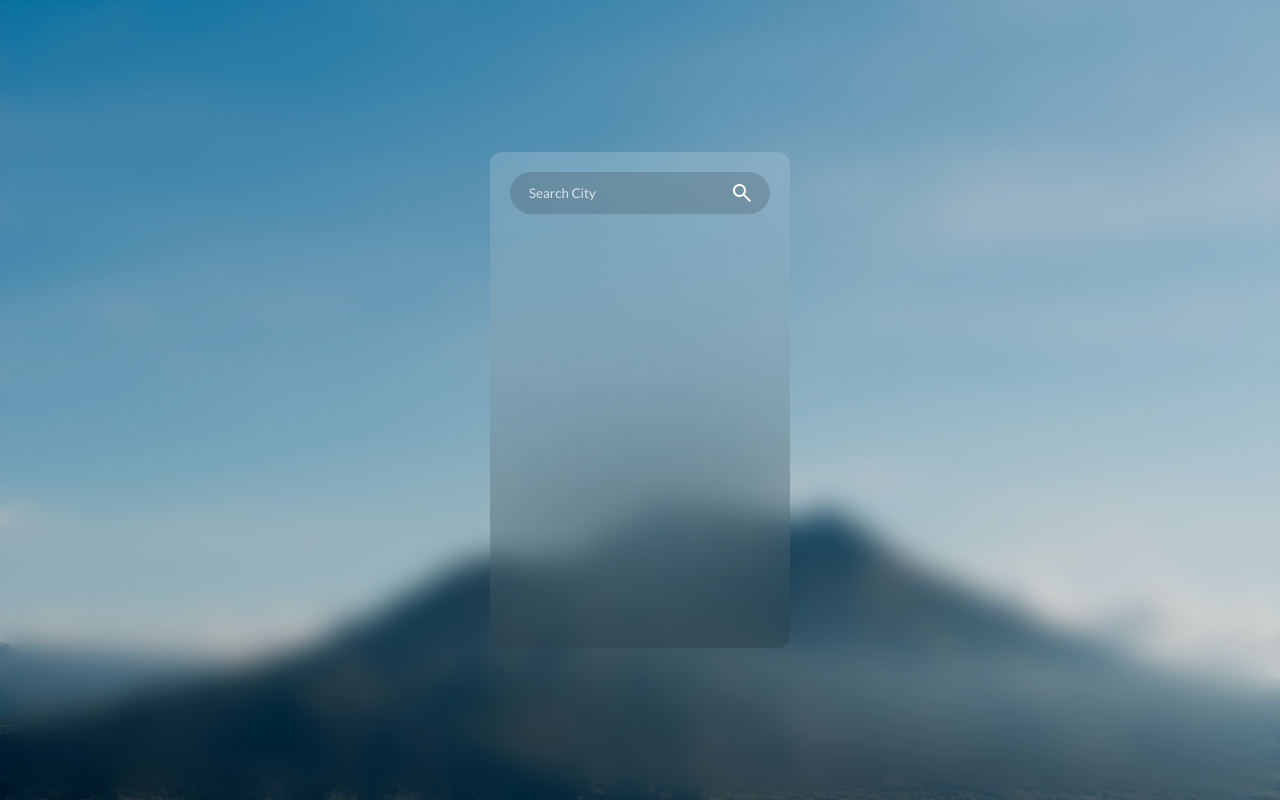
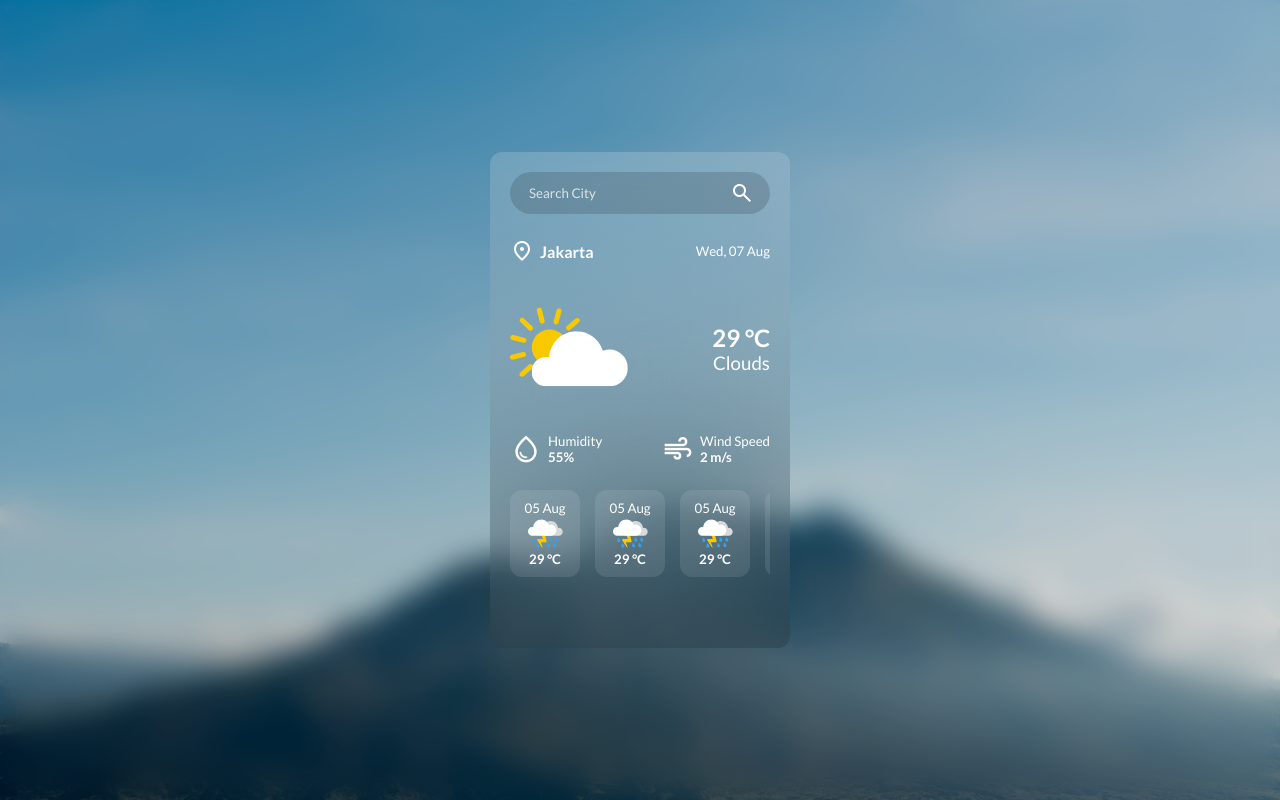
Before and after one commit to InesBatista28/Weather-API-App, a plain HTML site: page index.html in a window 1280 px wide. Drawn offline with nearby package versions, Linux system fonts and the light colour scheme.

Commit message:
finished html

```diff
--- a/index.html
+++ b/index.html
@@ -20,7 +20,72 @@
             </button>
         </header>
 
+        <section class="weather-info">
+            <div class="location-date-container">
+                <div class="location">
+                    <span class="material-symbols-outlined">
+                        location_on
+                    </span>
+                    <h4 class="country-txt">Jakarta</h4>
+                </div>
+                <h5 class="current-date-txt regular-txt">Wed, 07 Aug</h5>
+            </div>
 
+            <div class="weather-summary-container">
+                <img src="assets/weather/clouds.svg" class="weather-summary-img">
+                <div class="weather-summary-info">
+                    <h1 class="temp-txt">29 °C</h1>
+                    <h3 class="condition-txt regular-txt">Clouds</h3>
+                </div>
+            </div>
+
+            <div class="weather-conditions-container">
+                <div class="condition-item">
+                    <span class="material-symbols-outlined">
+                        water_drop
+                    </span>
+                    <div class="condition-info">
+                        <h5 class="regular-txt">Humidity</h5>
+                        <h5 class="humidity-value-txt">55%</h5>
+                    </div>
+                </div>
+
+                <div class="condition-item">
+                    <span class="material-symbols-outlined">
+                        air
+                    </span>
+                    <div class="condition-info">
+                        <h5 class="regular-txt">Wind Speed</h5>
+                        <h5 class="wind-value-txt">2 m/s</h5>
+                    </div>
+                </div>
+            </div>
+
+
+            <div class="forecast-items-container">
+                <div class="forecast-item">
+                    <h5 class="forecast-item-date regular-txt">05 Aug</h5>
+                    <img src="assets/weather/thunderstorm.svg" class="forecast-item-img">
+                    <h5 class="forecast-item-temp">29 °C</h5>
+                </div>
+                <div class="forecast-item">
+                    <h5 class="forecast-item-date regular-txt">05 Aug</h5>
+                    <img src="assets/weather/thunderstorm.svg" class="forecast-item-img">
+                    <h5 class="forecast-item-temp">29 °C</h5>
+                </div>
+                <div class="forecast-item">
+                    <h5 class="forecast-item-date regular-txt">05 Aug</h5>
+                    <img src="assets/weather/thunderstorm.svg" class="forecast-item-img">
+                    <h5 class="forecast-item-temp">29 °C</h5>
+                </div>
+                <div class="forecast-item">
+                    <h5 class="forecast-item-date regular-txt">05 Aug</h5>
+                    <img src="assets/weather/thunderstorm.svg" class="forecast-item-img">
+                    <h5 class="forecast-item-temp">29 °C</h5>
+                </div>
+            </div>
+
+        </section>
 
     </main>
 
--- a/style.css
+++ b/style.css
@@ -6,6 +6,7 @@
     box-sizing: border-box;
     font-family: "Lato", sans-serif;
     color: white;
+    font-weight: 600;
 }
 
 body {
@@ -30,7 +31,10 @@ body::before {
     backdrop-filter: blur(15px);
 }
 
-
+/*UTILITIES*/
+.regular-txt {
+    font-weight: 400;
+}
 
 
 
@@ -81,3 +85,107 @@ body::before {
     border: none;
     cursor: pointer;
 }
+
+
+
+.weather-info {
+    display: flex;
+    flex-direction: column;
+    gap: 25px;
+}
+
+.location-date-container {
+    display: flex;
+    justify-content: space-between;
+    align-items: center;
+}
+
+.location {
+    display: flex;
+    align-items: center;
+    gap: 6px;
+}
+
+.weather-summary-container {
+    display: flex;
+    justify-content: space-between;
+    align-items: center;
+}
+
+.weather-summary-img {
+    width: 120px;
+    height: 120px;
+}
+
+.weather-summary-info {
+    text-align: end;
+}
+
+
+.weather-conditions-container {
+    display: flex;
+    justify-content: space-between;
+    align-items: center;
+}
+
+.condition-item {
+    display: flex;
+    align-items: center;
+    gap: 6px;
+}
+
+.condition-item span {
+    font-size: 32px;
+}
+
+.forecast-items-container {
+    display: flex;
+    gap: 15px;
+    overflow-x: auto;
+    padding-bottom: 12px;
+    scrollbar-color: rgba(0, 0, 0, 0.2) transparent;
+}
+
+.forecast-items-container::-webkit-scrollbar {
+    height: 8px;
+}
+
+.forecast-items-container::-webkit-scrollbar-track {
+    background: rgba(0, 0, 0, 0.05);
+    border-radius: 99px;
+}
+
+.forecast-items-container::-webkit-scrollbar-thumb {
+    background: rgba(0, 0, 0, 0.25);
+    border-radius: 99px;
+    border: 2px solid transparent;
+    background-clip: content-box;
+    transition: background 0.3s ease;
+}
+
+.forecast-items-container::-webkit-scrollbar-thumb:hover {
+    background: rgba(0, 0, 0, 0.4);
+}
+
+
+
+.forecast-item {
+    min-width: 70px;
+    background: rgb(255, 255, 255, 0.1);
+    display: flex;
+    flex-direction: column;
+    grid-area: 6px;
+    padding: 10px;
+    align-items: center;
+    border-radius: 12px;
+    transition: 0.3s background;
+}
+
+.forecast-item:hover {
+    background: rgb(255, 255, 255, 0.15);
+}
+
+.forecast-item-img {
+    width: 35px;
+    height: 35px;
+}
```
